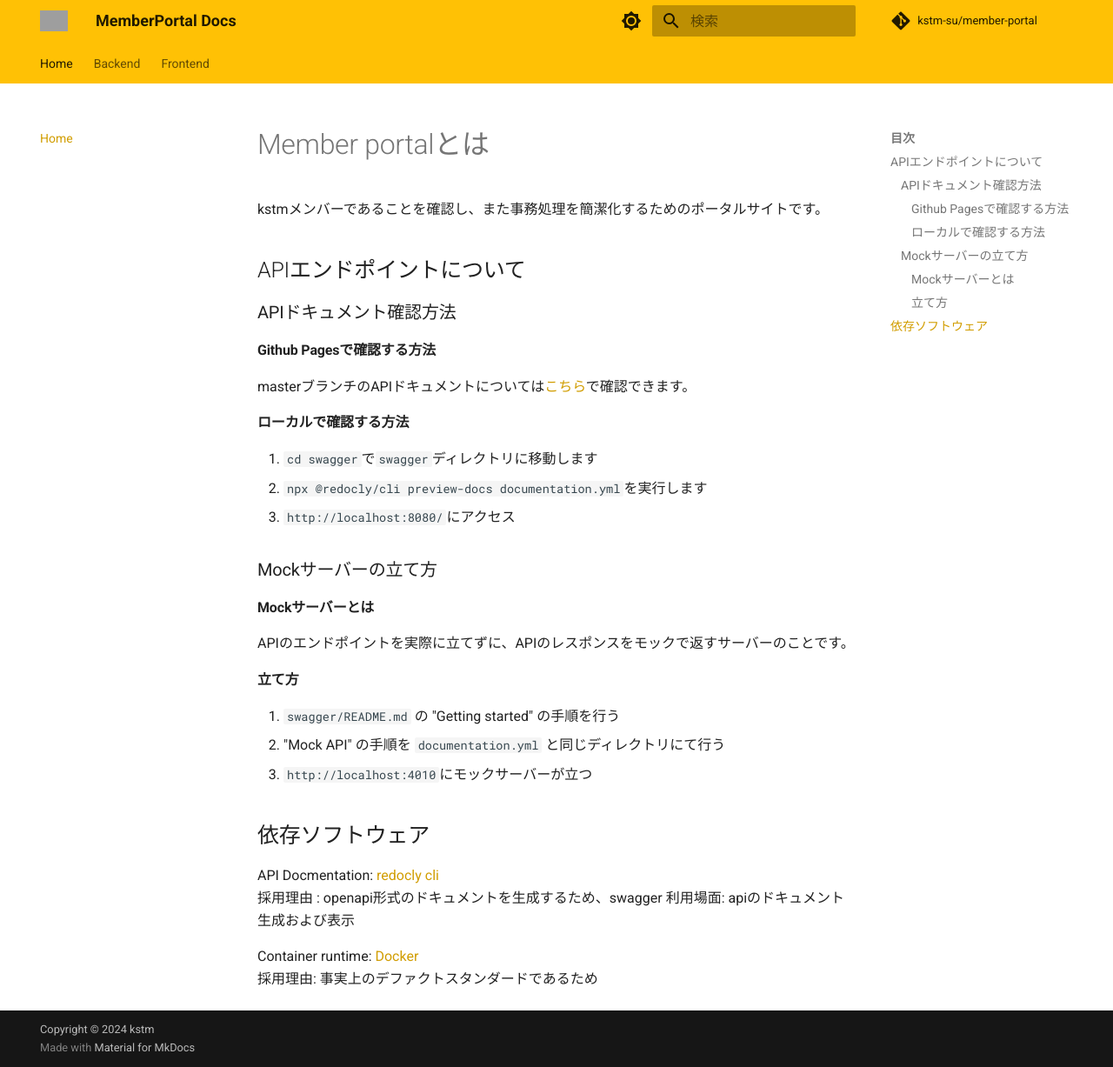
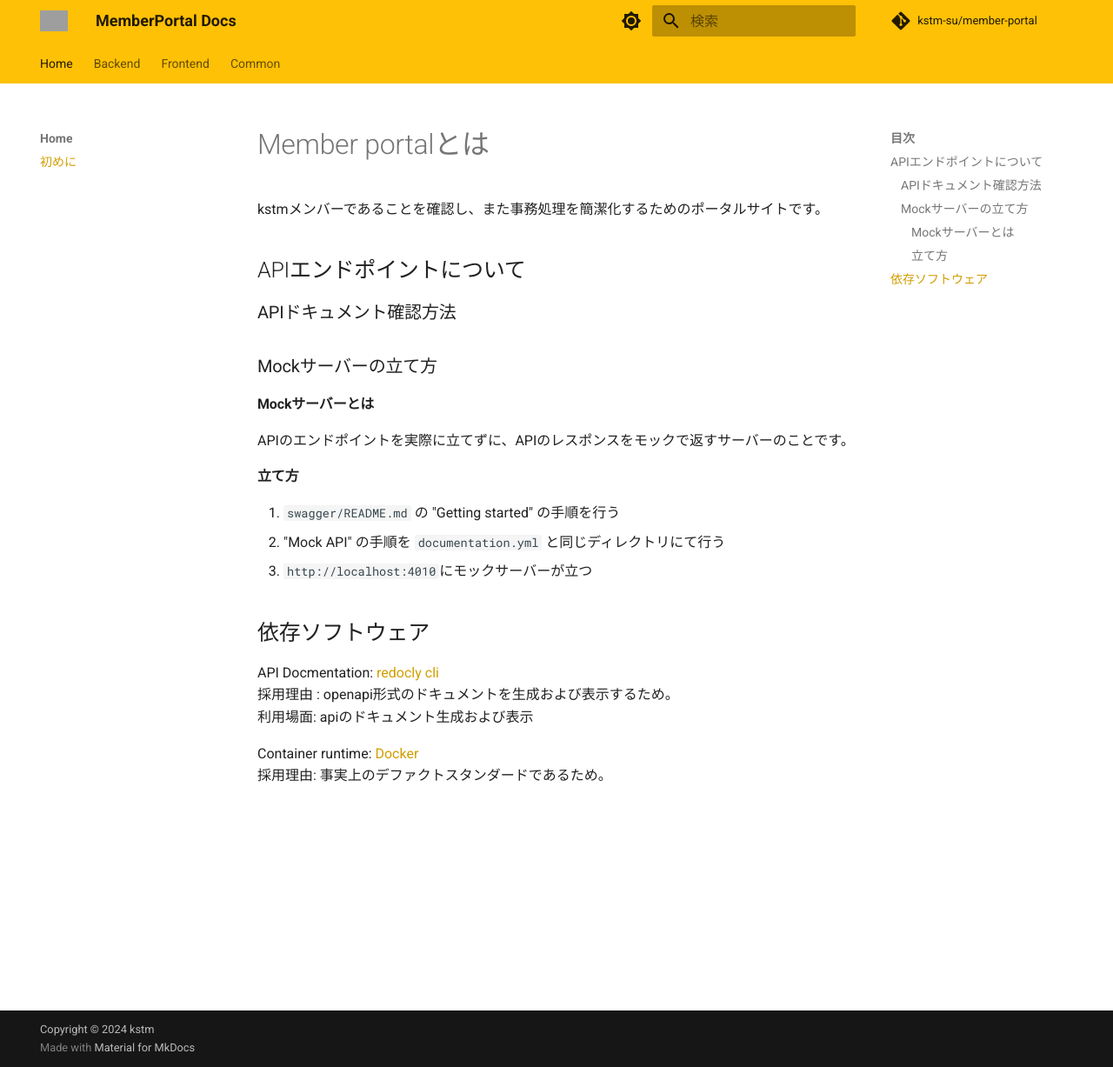
Before and after one commit to kstm-su/member-portal, an MkDocs documentation site: the page built from docs/docs/index.md, in a window 1280 px wide and 1227 px high. Shown: the whole window at 87% size. Built offline with MkDocs 1.6.1 and Material for MkDocs 9.7.7, drawn with Linux system fonts in a browser that asks for light colours; comment, search, counter and statistics services are not loaded; some of the changed lines change nothing that is shown; grey boxes are pictures that could not be loaded.

Commit message:
Add common docs

````diff
--- /dev/null
+++ b/docs/docs/common/about-this.md
@@ -0,0 +1,43 @@
+# 当ドキュメントについて
+
+このドキュメントは、[MkDocs-material](https://squidfunk.github.io/mkdocs-material/)を使用して作成されました。
+
+## 目的
+
+今後の開発の参入障壁を低くするために、どのような技術スタックを利用し、何を目的としているかを示すため。
+
+## 編集するには
+`docs/docs`にドキュメントの本体が配置されているため、そちらを編集してください。<br>
+また、新たにファイルを追加する場合は、`mkdocs.yml`にある`nav`に追加してください。
+
+## 表示方法
+
+### ローカルでの表示
+
+以下のコマンドを実行することで、ローカルでの表示が可能です。
+
+#### 事前準備
+
+```bash
+pip install mkdocs-material
+```
+
+#### Linux
+
+```bash
+cd docs
+./start.sh
+```
+
+#### Windows
+
+`docs/docs`に`swagger`をコピーしたのち、以下のコマンドを実行してください。
+
+```bash
+cd docs
+mkdocs serve
+```
+
+### GitHub Pagesでの表示
+
+GitHub Pagesでの表示は、[こちら](https://kstm-su.github.io/member-portal/)からご覧いただけます。
--- /dev/null
+++ b/docs/docs/common/api-docs.md
@@ -0,0 +1,24 @@
+# APIドキュメントについて
+
+## 目的
+OpenAPIを利用してAPIドキュメントを作成することで、フロントエンドとバックエンドの実装を隠蔽し、APIの定義をインターフェースとして利用することにより、開発効率を向上させる。
+
+## 仕様
+- OpenAPI 3.0.0
+- ファイル形式: YAML
+- ファイル名: documentation.yaml
+- ファイルの配置場所: /swagger
+
+## ファイル構成
+`/components`: OpenAPIのコンポーネントを定義する <br>
+`/paths`: APIのエンドポイントを定義する <br>
+`documentation.yaml`: OpenAPIの定義を記述するファイル
+
+## APIドキュメントの確認方法
+### Github Pagesで確認する方法
+masterブランチのAPIドキュメントについては[こちら](/member-portal/redoc/index.html)で確認できます。
+
+### ローカルで確認する方法
+1. `cd swagger`で`swagger`ディレクトリに移動します
+2. `npx @redocly/cli preview-docs documentation.yml`を実行します
+3. `http://localhost:8080/`にアクセス
--- a/docs/docs/index.md
+++ b/docs/docs/index.md
@@ -7,13 +7,7 @@
 
 ### APIドキュメント確認方法
 
-#### Github Pagesで確認する方法
-masterブランチのAPIドキュメントについては[こちら](redoc/index.html)で確認できます。
 
-#### ローカルで確認する方法
-1. `cd swagger`で`swagger`ディレクトリに移動します
-2. `npx @redocly/cli preview-docs documentation.yml`を実行します
-3. `http://localhost:8080/`にアクセス
 
 ### Mockサーバーの立て方
 #### Mockサーバーとは
@@ -28,8 +22,8 @@
 ## 依存ソフトウェア
 
 API Docmentation: [redocly cli](https://redocly.com/docs/cli) <br>
-採用理由 : openapi形式のドキュメントを生成するため、swagger
+採用理由 : openapi形式のドキュメントを生成および表示するため。 <br>
 利用場面: apiのドキュメント生成および表示
 
 Container runtime: [Docker](https://www.docker.com/) <br>
-採用理由: 事実上のデファクトスタンダードであるため
+採用理由: 事実上のデファクトスタンダードであるため。
--- a/docs/mkdocs.yml
+++ b/docs/mkdocs.yml
@@ -29,6 +29,21 @@
   - pymdownx.superfences
   - pymdownx.tasklist:
       custom_checkbox: true
+nav:
+  - Home:
+      - 初めに: index.md
+  - Backend:
+      - セットアップ: backend/index.md
+      - 実装機能: backend/feature.md
+      - コンフィグ: backend/config.md
+      - 技術スタック: backend/technology-stack.md
+  - Frontend:
+      - セットアップ: frontend/index.md
+      - 技術スタック: frontend/technology-stack.md
+  - Common:
+      - APIドキュメント: common/api-docs.md
+      - 当ドキュメントについて: common/about-this.md
+      - Redocly: redoc/index.html
 plugins:
   - search:
       lang: ja
````
Also changed, not shown: README.md, 3 other files.
